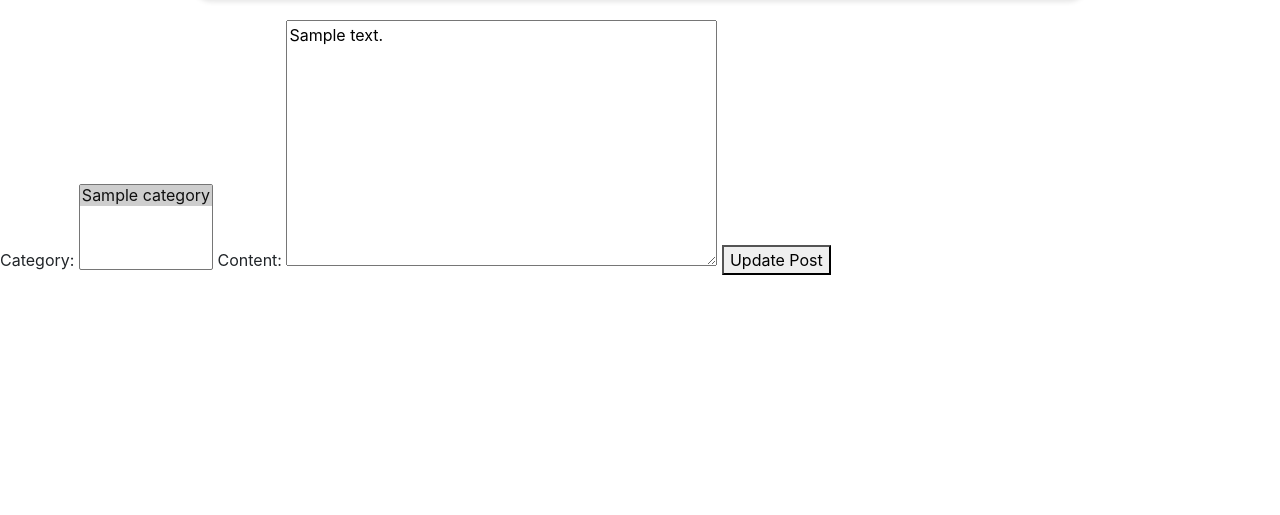
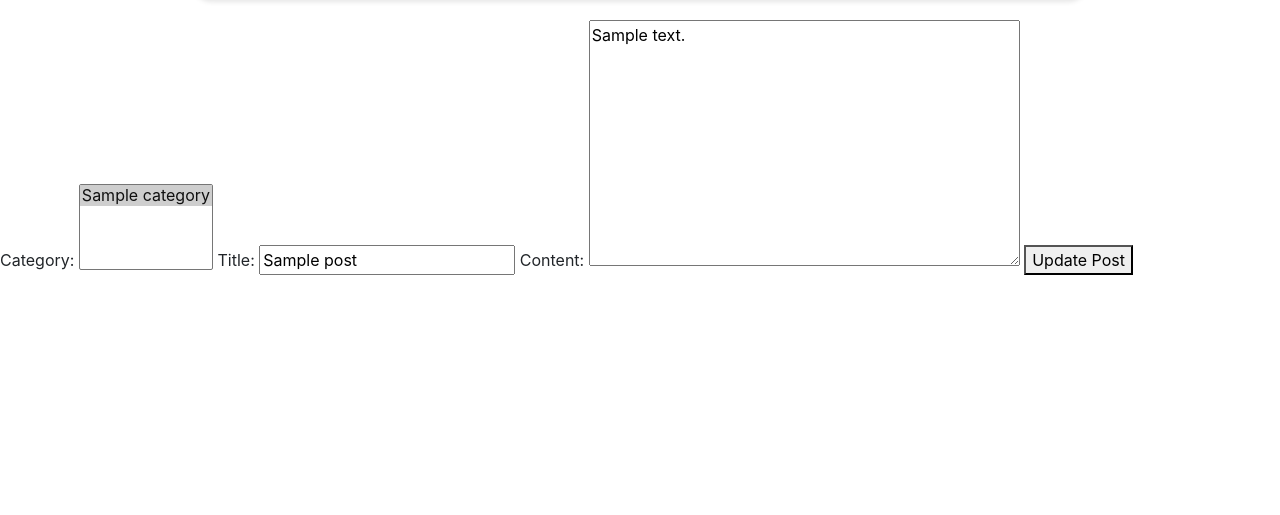
Before and after one commit to tinobragaa/neuro-sisters, a Django app: page /blog/edit_post/1/ in a window 1280 px wide. Shown: the part 100-615 px from the top of the page. Run offline with Django 4.2, Linux system fonts and the light colour scheme; a user stored in the database is signed in; tables that the repository leaves empty hold one stand-in row (values such as "Sample post"); some libraries are stand-ins or nearby versions; some web fonts are replaced.

Commit message:
Add post title to forms and templates, refactor post views
Updates have been made to the blog application's forms, views, and templates to accommodate the post's title field. The PostForm has been updated to include the 'title' field. Also, the 'add_post' and 'edit_post' views have been refactored to handle the updated PostForm and to improve the form validation process. Prettified read_more and post_detail templates, and updated edit_post to work correctly.

```diff
--- a/blog/forms.py
+++ b/blog/forms.py
@@ -6,7 +6,7 @@ from .models import Comment, Post
 class PostForm(forms.ModelForm):
     class Meta:
         model = Post
-        fields = ['category', 'content', ]
+        fields = ['category', 'title', 'content', ]
         widgets = {
             'content': CKEditor5Widget(attrs={"class": "django_ckeditor_5"},
                                        config_name="default")
--- a/blog/templates/blog/edit_post.html
+++ b/blog/templates/blog/edit_post.html
@@ -1,7 +1,9 @@
 {% extends 'base.html' %}
 
 {% block body %}
-<form method="post">
+
+
+<form method="post" action="{% url 'edit_post' post.id %}">
     {% csrf_token %}
     {{ form }}
     <button type="submit">Update Post</button>
--- a/blog/templates/blog/post_detail.html
+++ b/blog/templates/blog/post_detail.html
@@ -1,7 +1,7 @@
 {% extends 'base.html' %}
 
 {% block body %}
-
+{{ post.title }}
     <p>post detail</p>
     {{ post.content | safe | escape }}
     {% if post.author == user or user.is_staff %}
--- a/blog/views.py
+++ b/blog/views.py
@@ -1,3 +1,5 @@
+from datetime import timezone, datetime
+
 from django.contrib import messages
 from django.contrib.auth.decorators import login_required
 from django.shortcuts import render, get_object_or_404
@@ -143,30 +145,18 @@ def remove_post(request, post_id):
 @login_required
 @staff_member_required
 def add_post(request):
-    """
-    Edit a post.
-
-    :param request: The HTTP request object.
-    :param post_id: The ID of the post to be edited.
-    :return: If the request method is 'POST', the function updates the content of the post with the value of 'content' from the request's POST data, saves the post, and redirects to the post detail page. Otherwise, it renders the 'blog/edit_post.html' template with the 'post' context variable.
-
-    """
-
     if request.method == 'POST':
-
         form = PostForm(request.POST)
-        post = form.save(commit=False)
-        post.author = request.user
-        post.content = request.POST.get('content', '')
-        post.save()
-        return HttpResponseRedirect(reverse('post_detail',
-                                            kwargs={'post_id': post.id}))
+        if form.is_valid():
+            post = form.save(commit=False)
+            post.author = request.user
+            post.content = request.POST.get('content', '')
+            post.updated_at = datetime.now()
+            post.save()
+        return HttpResponseRedirect(reverse('blog_home'))
     else:
         form = PostForm()
-        return render(request,
-                      'blog/add_post.html',
-                      {'form': form})
-
+        return render(request, 'blog/add_post.html', {'form': form})
 
 
 @login_required
@@ -181,14 +171,19 @@ def edit_post(request, post_id):
 
     """
     post = get_post(post_id)
-    form = PostForm(instance=post)
+    # form = PostForm(instance=post)
     if request.method == 'POST':
-
-        post.content = request.POST.get('content', '')
-        post.save()
+        form = PostForm(request.POST, instance=post)
+        if form.is_valid():
+            form.author = request.user
+            form.updated_at = datetime.now()
+            print(form.cleaned_data)
+            form.save()
+            messages.success(request, 'Post Edited Successfully')
         return HttpResponseRedirect(reverse('post_detail',
                                             kwargs={'post_id': post_id}))
     else:
+        form = PostForm(instance=post)
         return render(request,
                       'blog/edit_post.html',
                       {'post': post, 'form': form})
--- a/home/templates/home/read_more.html
+++ b/home/templates/home/read_more.html
@@ -9,9 +9,9 @@
         <h3>Understanding Neurodiversity:</h3>
         <p>Neurodiversity refers to various brain differences and is not a diagnosis but an umbrella term encompassing individuals whose brains function differently than neurotypical individuals.</p>
         </div>
-        <div id="info-image">
-            <img src='../static/img/people-thinking.jpg' alt="Photo of mother and son">
-        </div>
+{#        <div id="info-image">#}
+            <img class="img-thumbnail" src='../static/img/people-thinking.jpg' alt="Photo of mother and son" width="300">
+{#        </div>#}
     </div>
     <div id="practical-info" class="image-left">
         <div id="practical-text">
```
